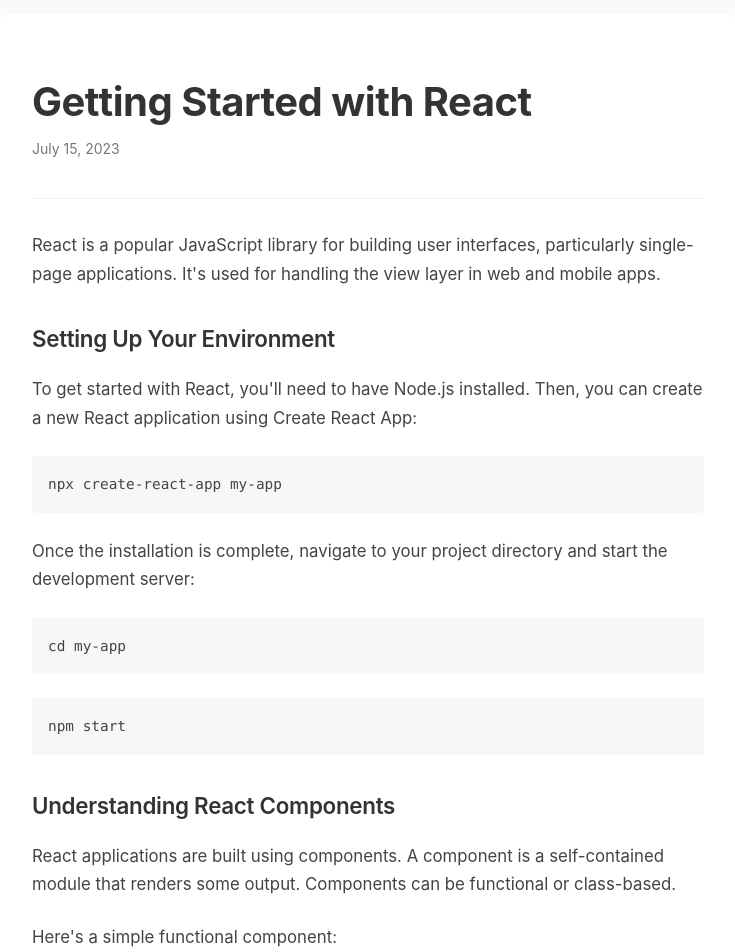
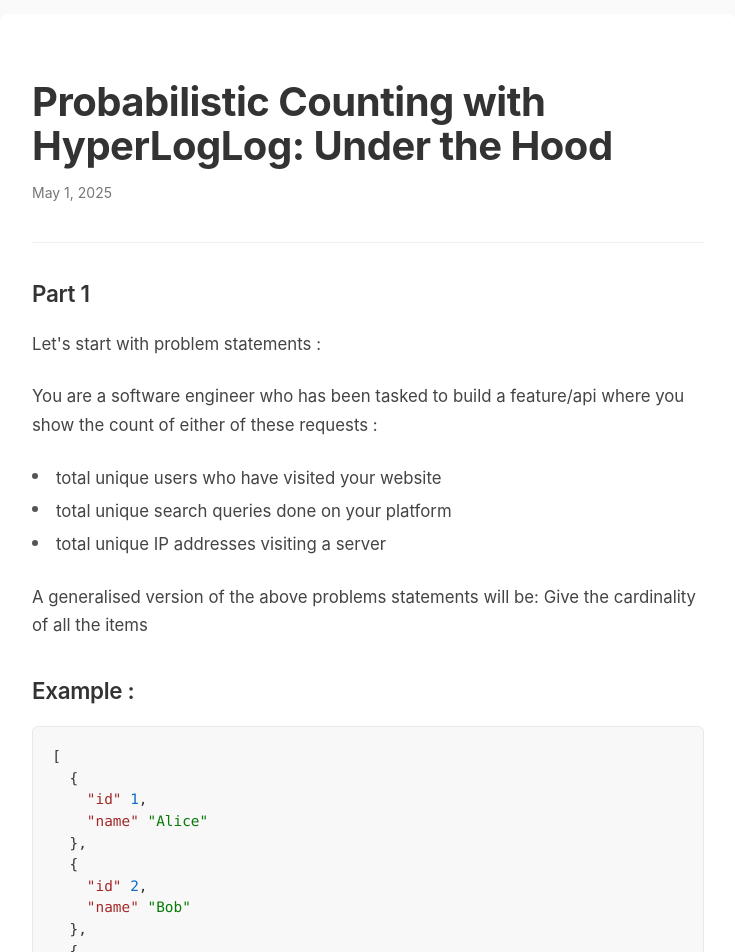
Before and after one commit to spalaios/blog, a React (Create React App) app: page /blog/1 in a window 1280 px wide. Shown: the part 320-1272 px from the top of the page, without its empty margins (272-1007 px from the left). Built offline with nearby package versions, Linux system fonts and the light colour scheme.

Commit message:
first version pushed

```diff
--- a/src/pages/Blog.jsx
+++ b/src/pages/Blog.jsx
@@ -3,15 +3,15 @@
 
 // Mock blog data - in a real app this would come from an API or data source
 const blogPosts = [
+  // {
+  //   id: 1,
+  //   title: 'Getting Started with React',
+  //   date: 'July 15, 2023',
+  //   excerpt: 'Learn how to build your first React application from scratch, set up your development environment, and understand the core concepts of React.',
+  //   content: 'Full content would go here...'
+  // },
   {
     id: 1,
-    title: 'Getting Started with React',
-    date: 'July 15, 2023',
-    excerpt: 'Learn how to build your first React application from scratch, set up your development environment, and understand the core concepts of React.',
-    content: 'Full content would go here...'
-  },
-  {
-    id: 4,
     title: 'Understanding HyperLogLog',
     date: 'May 1, 2025',
     excerpt: 'How do you count billions of users or pageviews without storing every single one? Meet HyperLogLog—a clever algorithm that trades exactness for extreme efficiency. Here\'s how it works, and why it’s used by Redis, Google, and more..',
@@ -25,7 +25,7 @@
       <div className="mono-blog-container">
         <div className="mono-blog-heading">
           <h1 className="mono-title">$ cat blog-posts.md</h1>
-          <p className="mono-description">A collection of thoughts, tutorials, and insights on web development.</p>
+          <p className="mono-description">A collection of my learnings</p>
         </div>
 
         {blogPosts.map(post => (
--- a/src/pages/BlogPost.jsx
+++ b/src/pages/BlogPost.jsx
@@ -4,39 +4,39 @@
 
 // Using the same mock data from Blog.jsx
 const blogPosts = [
+//   {
+//     id: 1,
+//     title: 'Getting Started with React',
+//     date: 'July 15, 2023',
+//     excerpt: 'Learn how to build your first React application from scratch.',
+//     content: `
+//       <p>React is a popular JavaScript library for building user interfaces, particularly single-page applications. It's used for handling the view layer in web and mobile apps.</p>
+//       <h3>Setting Up Your Environment</h3>
+//       <p>To get started with React, you'll need to have Node.js installed. Then, you can create a new React application using Create React App:</p>
+//       <pre>npx create-react-app my-app</pre>
+//       <p>Once the installation is complete, navigate to your project directory and start the development server:</p>
+//       <pre>cd my-app</pre>
+//       <pre>npm start</pre>
+//       <h3>Understanding React Components</h3>
+//       <p>React applications are built using components. A component is a self-contained module that renders some output. Components can be functional or class-based.</p>
+//       <p>Here's a simple functional component:</p>
+//       <pre>function Welcome(props) {
+//   return <h1>Hello, {props.name}</h1>;
+// }</pre>
+//       <p>Components can be composed together to create complex UIs. They can also maintain state, which allows them to keep track of changing data.</p>
+//       <h3>Next Steps</h3>
+//       <p>Once you're comfortable with the basics, you might want to explore:</p>
+//       <ul>
+//         <li>React Router for navigation</li>
+//         <li>State management with Redux or Context API</li>
+//         <li>Styling approaches in React</li>
+//         <li>Making API calls</li>
+//       </ul>
+//       <p>React has a vast ecosystem and active community, making it a great choice for modern web development.</p>
+//     `
+//   },
   {
     id: 1,
-    title: 'Getting Started with React',
-    date: 'July 15, 2023',
-    excerpt: 'Learn how to build your first React application from scratch.',
-    content: `
-      <p>React is a popular JavaScript library for building user interfaces, particularly single-page applications. It's used for handling the view layer in web and mobile apps.</p>
-      <h3>Setting Up Your Environment</h3>
-      <p>To get started with React, you'll need to have Node.js installed. Then, you can create a new React application using Create React App:</p>
-      <pre>npx create-react-app my-app</pre>
-      <p>Once the installation is complete, navigate to your project directory and start the development server:</p>
-      <pre>cd my-app</pre>
-      <pre>npm start</pre>
-      <h3>Understanding React Components</h3>
-      <p>React applications are built using components. A component is a self-contained module that renders some output. Components can be functional or class-based.</p>
-      <p>Here's a simple functional component:</p>
-      <pre>function Welcome(props) {
-  return <h1>Hello, {props.name}</h1>;
-}</pre>
-      <p>Components can be composed together to create complex UIs. They can also maintain state, which allows them to keep track of changing data.</p>
-      <h3>Next Steps</h3>
-      <p>Once you're comfortable with the basics, you might want to explore:</p>
-      <ul>
-        <li>React Router for navigation</li>
-        <li>State management with Redux or Context API</li>
-        <li>Styling approaches in React</li>
-        <li>Making API calls</li>
-      </ul>
-      <p>React has a vast ecosystem and active community, making it a great choice for modern web development.</p>
-    `
-  },
-  {
-    id: 4,
     title: 'Probabilistic Counting with HyperLogLog: Under the Hood',
     date: 'May 1, 2025',
     excerpt: 'How do you count billions of users or pageviews without storing every single one? Meet HyperLogLog—a clever algorithm that trades exactness for extreme efficiency. Here\'s how it works, and why it\'s used by Redis, Google, and more.',
--- a/src/pages/Home.jsx
+++ b/src/pages/Home.jsx
@@ -7,29 +7,17 @@
       <div className="mono-split-layout">
         <div className="mono-intro">
           <h1 className="mono-title">Hi, I'm Suraj.</h1>
-          <h2 className="mono-subtitle">Software engineer specializing in web development</h2>
+          <h2 className="mono-subtitle">a software engineer by profession and a curious technologist by nature.</h2>
           <p className="mono-description">
-            I build modern web applications with a focus on clean code and user experience.
-            Currently working on frontend projects and exploring new technologies.
+          I enjoy diving deep into how things work under the hood whether it’s software systems or everyday technology.
+          When I’m not building or debugging something, you’ll probably find me reading a book or playing games.
           </p>
         </div>
 
         <div className="mono-blog-links">
           <h2 className="mono-section-title">Recent Posts</h2>
           <div className="mono-links-grid">
-            <Link to="/blog/1" className="mono-link-item" aria-label="Read blog post: Getting Started with React" tabIndex="0">
-              <span className="mono-link-title">Getting Started with React</span>
-              <span className="mono-link-arrow">→</span>
-            </Link>
-            <Link to="/blog/2" className="mono-link-item" aria-label="Read blog post: CSS Tips and Tricks" tabIndex="0">
-              <span className="mono-link-title">CSS Tips and Tricks</span>
-              <span className="mono-link-arrow">→</span>
-            </Link>
-            <Link to="/blog/3" className="mono-link-item" aria-label="Read blog post: JavaScript Best Practices" tabIndex="0">
-              <span className="mono-link-title">JavaScript Best Practices</span>
-              <span className="mono-link-arrow">→</span>
-            </Link>
-            <Link to="/blog/4" className="mono-link-item" aria-label="Read blog post: Understanding HyperLogLog" tabIndex="0">
+            <Link to="/blog/1" className="mono-link-item" aria-label="Read blog post: Understanding HyperLogLog" tabIndex="0">
               <span className="mono-link-title">Probabilistic Counting with HyperLogLog: Under the Hood</span>
               <span className="mono-link-arrow">→</span>
             </Link>
```
Also changed, not shown: package.json (+7 -1 lines), 18 other files (tests, documents, lock files or other folders).
